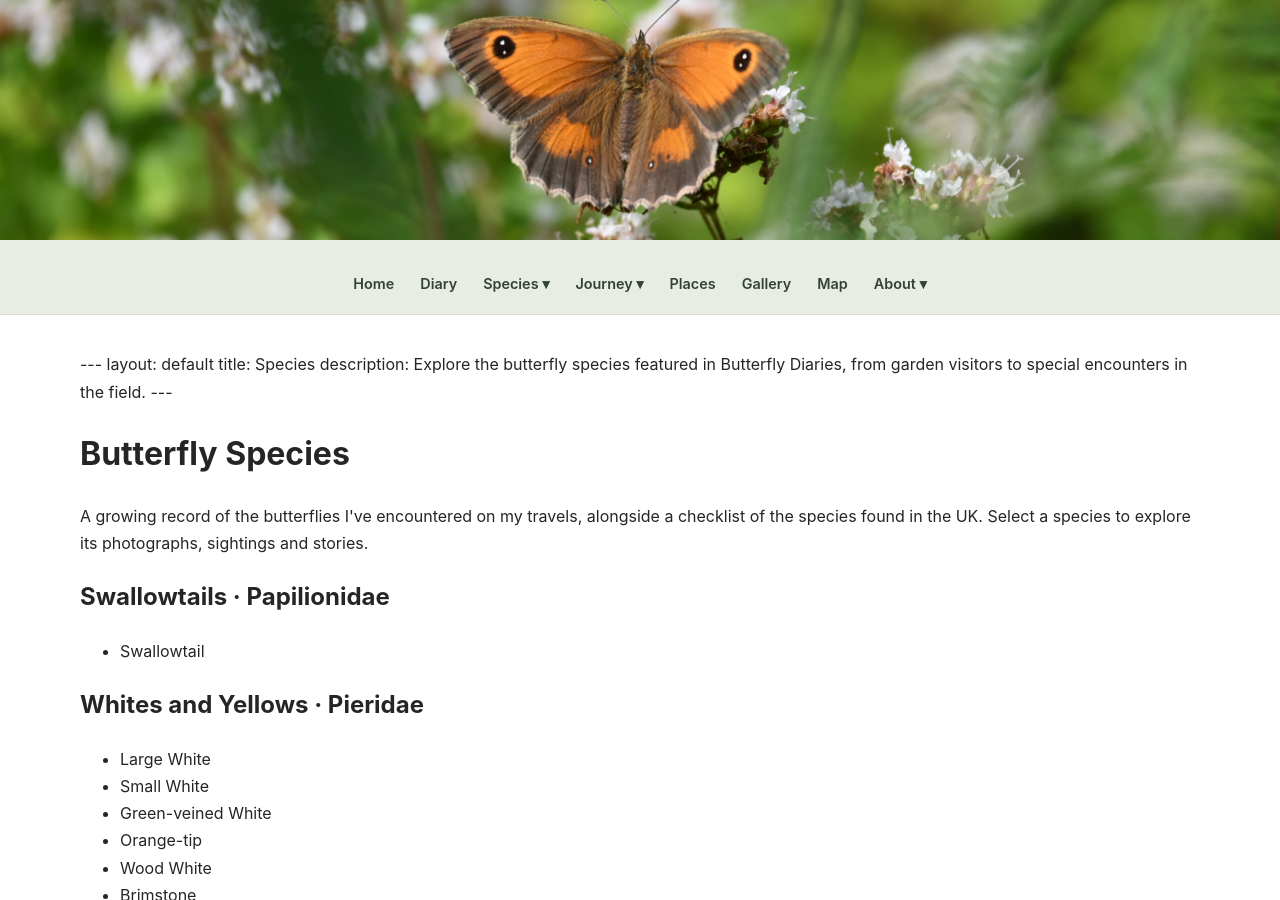
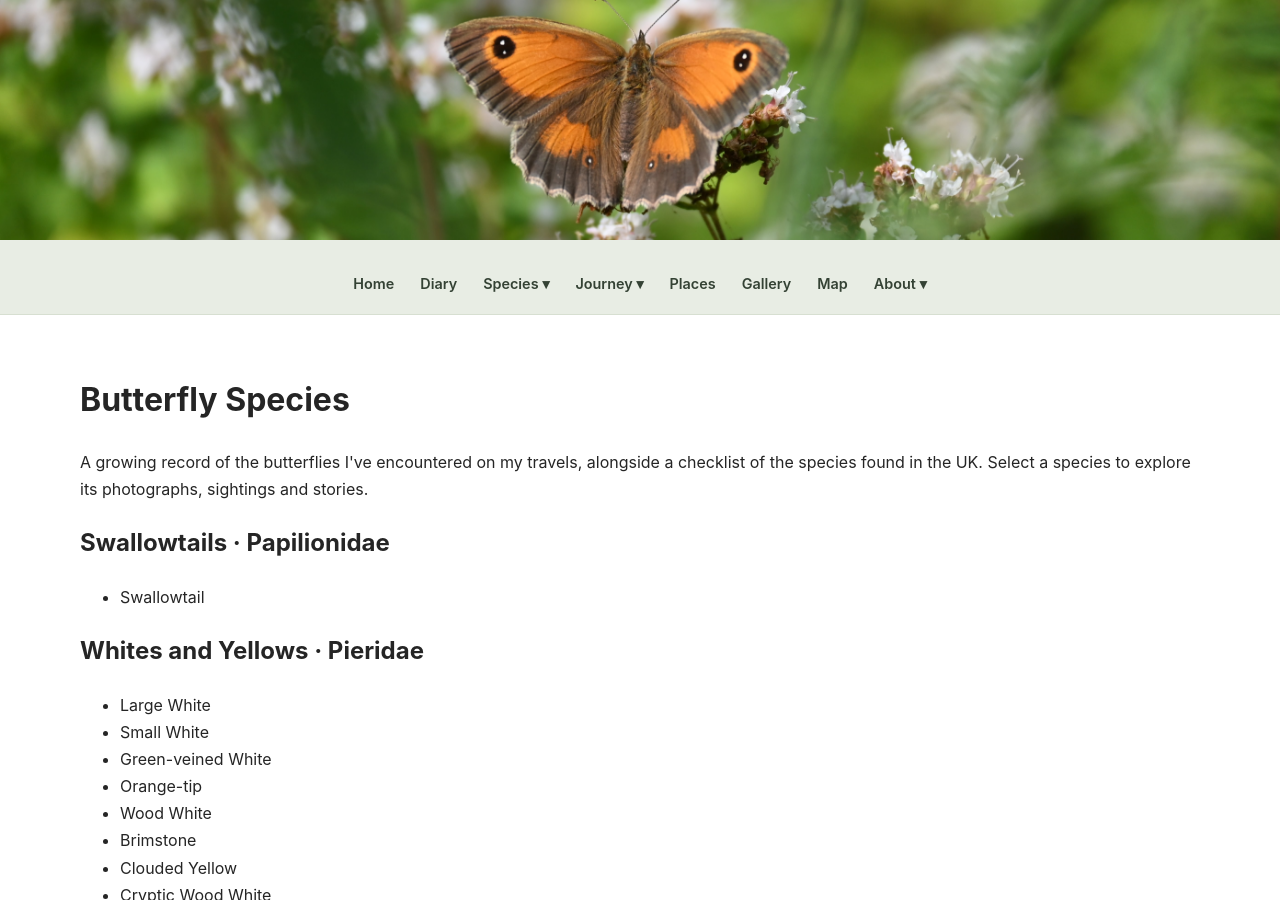
Before and after one commit to christhaxter/butterfly-diaries, a Jekyll site: the page built from species/index.html, in a window 1280 px wide and 900 px high. Built offline with Jekyll 4.4.1, drawn with Linux system fonts in a browser that asks for light colours.

Commit message:
Update main species page (duplicate header)

```diff
--- a/species/index.html
+++ b/species/index.html
@@ -1,9 +1,3 @@
----
-layout: default
-title: Species
-description: Explore the butterfly species featured in Butterfly Diaries, from garden visitors to special encounters in the field.
----
-
 ---
 layout: default
 title: Species
```
